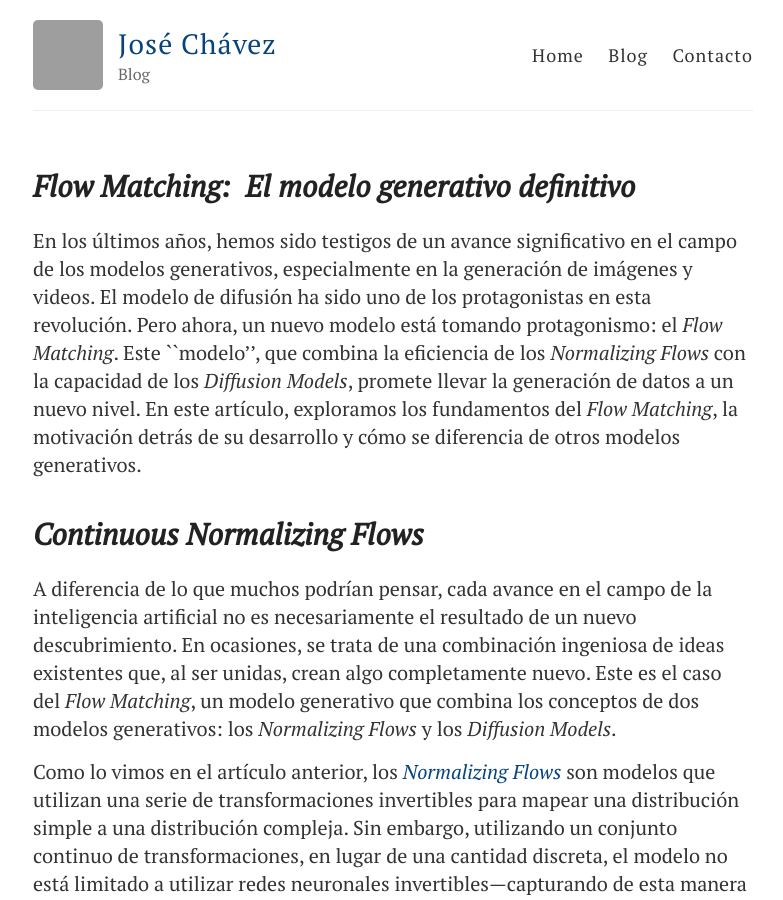
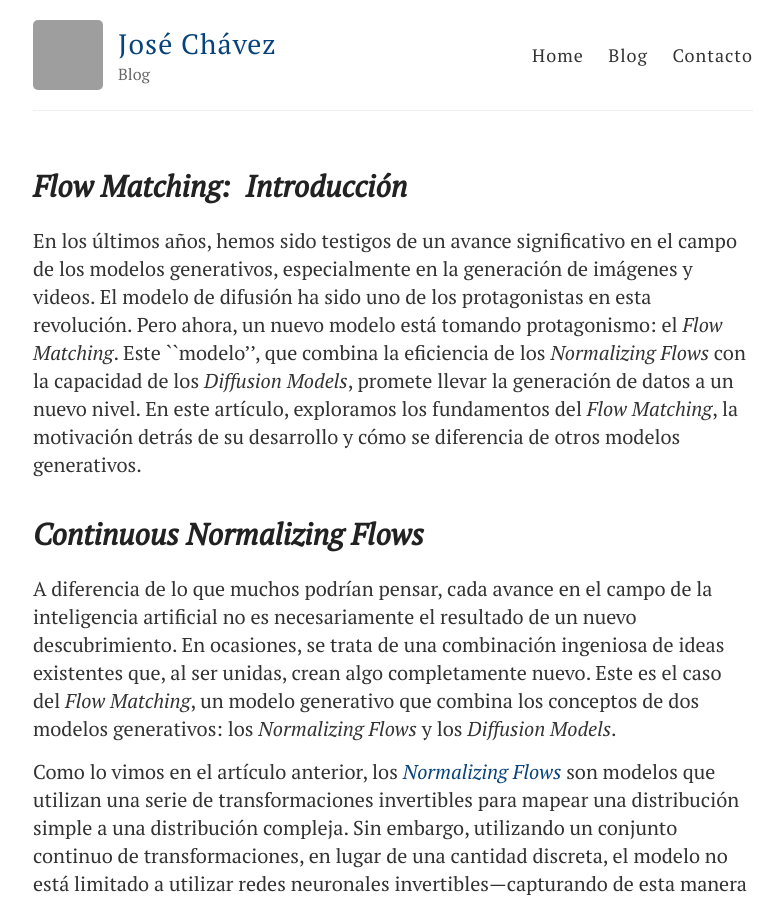
Before and after one commit to jarchv/jarchv.github.io, a Jekyll site: the page built from _posts/2025-8-12-flow-matching.md, in a window 1280 px wide and 900 px high. Shown: the whole window, without its empty margins (247-1030 px from the left). Built offline with Jekyll 4.4.1, drawn with Linux system fonts in a browser that asks for light colours; a script that is not in the unit is left out; grey boxes are pictures that could not be loaded.

Commit message:
tutilo: introduccion

```diff
--- a/_posts/2025-8-12-flow-matching.md
+++ b/_posts/2025-8-12-flow-matching.md
@@ -1,6 +1,6 @@
 ---
 layout: post
-title: Flow Matching:&nbsp; El modelo generativo definitivo
+title: Flow Matching:&nbsp; Introducción
 date: 2025-08-12 10:00:00 -0500
 author: Nombre del Autor
 ---
```
